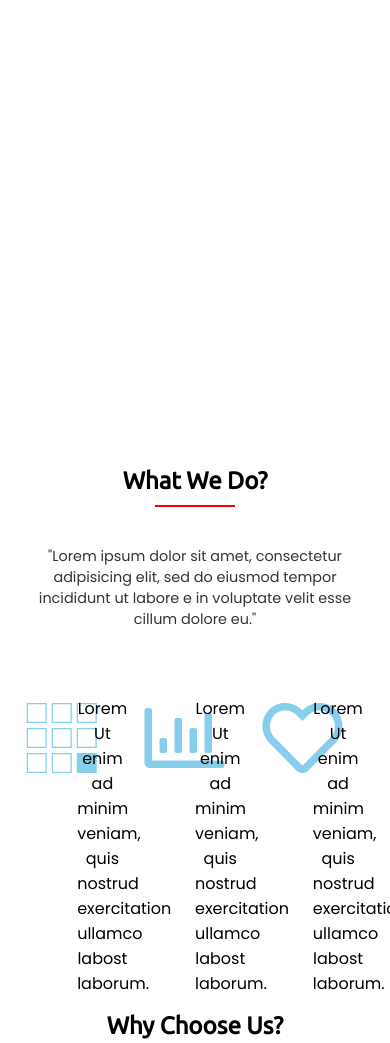
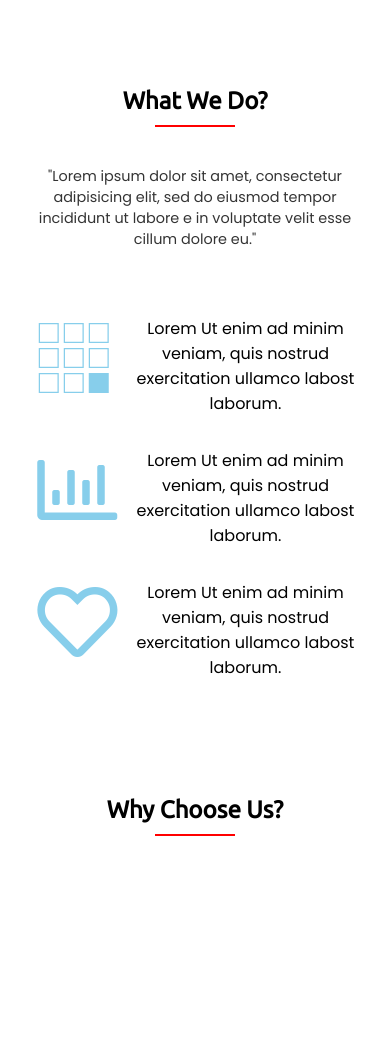
Before and after one commit to Rajat26599/YaarMe-demo, a plain HTML site: page index.html in a window 390 px wide. Shown: the part 241-1284 px from the top of the page. Drawn offline with Linux system fonts and the light colour scheme.

Commit message:
improved mobile view

```diff
--- a/body.css
+++ b/body.css
@@ -1,6 +1,5 @@
 .mainBody {
   font-family: Poppins;
-  height:500px;
   margin-top:300px;
   margin-left:5%;
   margin-right:5%
@@ -14,6 +13,10 @@
 .aboutElements {
   width:30%;
 }
+.midAboutElement {
+  margin-right: 5%;
+  margin-left: 5%;
+}
 .iconDiv {
   width:50%;
   float:left;
@@ -24,3 +27,24 @@
   width:50%;
   float:right;
 }
+
+@media screen and (max-width: 600px) {
+  .mainBody {
+    margin-top: -100px;
+  }
+  .aboutElements {
+    width:100%;
+  }
+  .midAboutElement {
+    margin-left: 0%;
+  }
+  .iconDiv {
+    width: 30%;
+  }
+  .aboutElemCont {
+    width: 70%;
+  }
+  .lastAboutElement {
+    margin-bottom: 100px;
+  }
+}
--- a/index.html
+++ b/index.html
@@ -106,7 +106,7 @@
               <p>Lorem Ut enim ad minim veniam, quis nostrud exercitation ullamco labost laborum.</p>
             </div>
           </div>
-          <div class="aboutElements" style="float:left;margin-left:5%;margin-right:5%;">
+          <div class="aboutElements midAboutElement" style="float:left;">
             <div class="iconDiv">
               <i class="far fa-5x fa-chart-bar"></i>
             </div>
@@ -114,7 +114,7 @@
               <p>Lorem Ut enim ad minim veniam, quis nostrud exercitation ullamco labost laborum.</p>
             </div>
           </div>
-          <div class="aboutElements" style="float:right">
+          <div class="aboutElements lastAboutElement" style="float:right">
             <div class="iconDiv">
               <i class="far fa-5x fa-heart"></i>
             </div>
```
